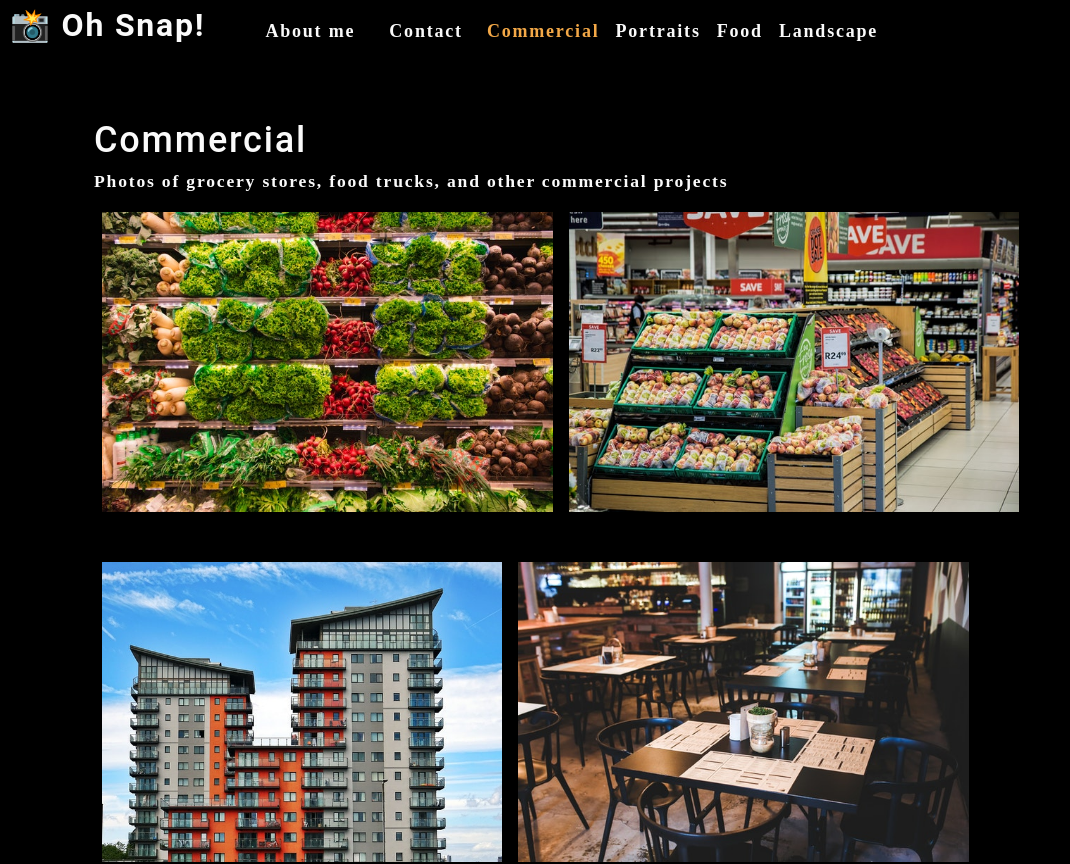
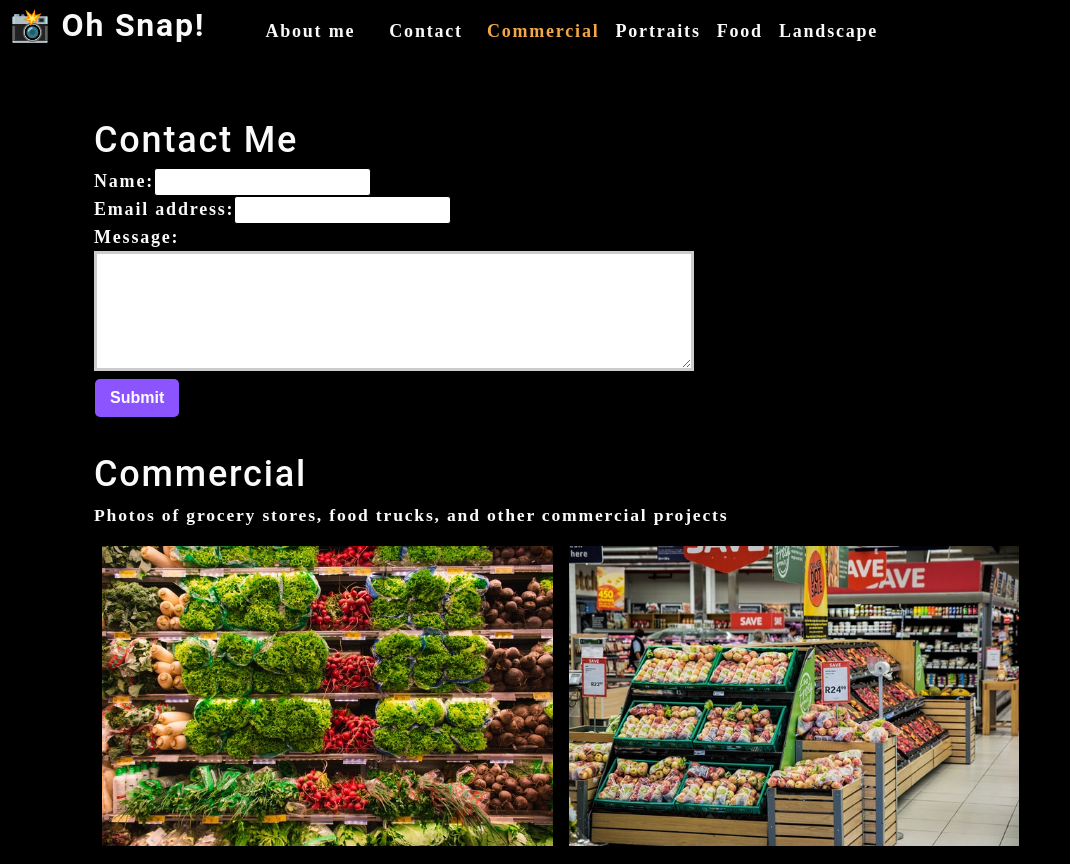
Before and after one commit to KJWesthoff/photo-port, a React (Create React App) app: page / in a window 1280 px wide. Shown: the top 864 px of the page, without its empty margins (0-1070 px from the left). Built offline with nearby package versions, Linux system fonts and the light colour scheme.

Commit message:
form working

```diff
--- a/src/App.js
+++ b/src/App.js
@@ -3,6 +3,7 @@ import React, { useState} from 'react';
 import About from './components/About';
 import Nav from './components/Nav';
 import Gallery from './components/Gallery';
+import ContactForm from './components/Contact';
 import './App.css';
 
 
@@ -38,10 +39,8 @@ function App() {
       currentCategory={currentCategory}>
     </Nav>
     <main>
-      <Gallery
-
-            currentCategory={currentCategory}
-      ></Gallery>
+      <ContactForm></ContactForm>
+      <Gallery currentCategory={currentCategory}></Gallery>
       <About></About>
     </main>
   </div>
--- a/src/components/Contact/index.js
+++ b/src/components/Contact/index.js
@@ -1,31 +1,57 @@
-import React from 'react';
+import React, { useState } from "react";
 
 function ContactForm() {
+  const [formState, setFormState] = useState({
+    name: "",
+    email: "",
+    message: "",
+  });
+  const { name, email, message } = formState;
 
-    return(
+  function handleChange(s) {
+    setFormState({ ...formState, [s.target.name]: s.target.value });
+  }
+
+  function handleSubmit(s) {
+      s.preventDefault();
+      console.log(formState);
+  }
+
+  return (
     <section>
       <h1>Contact Me</h1>
-            <form id = "contact-form">
-
+      <form id="contact-form" onSubmit={handleSubmit}>
         <div>
           <label htmlFor="name">Name:</label>
-                    <input type ="text" name = "name"></input>
+          <input
+            type="text"
+            name="name"
+            defaultValue={name}
+            onChange={handleChange}
+          ></input>
         </div>
         <div>
           <label htmlFor="email">Email address:</label>
-                    <input type ="email" name = "email"></input>
+          <input
+            type="email"
+            name="email"
+            defaultValue={email}
+            onChange={handleChange}
+          ></input>
         </div>
         <div>
           <label htmlFor="message">Message:</label>
-                    <textarea  name = "message" rows ="5"></textarea>
+          <textarea
+            name="message"
+            rows="5"
+            defaultValue={message}
+            onChange={handleChange}
+          ></textarea>
         </div>
-                <button type = "submit">Submit</button>
-
+        <button type="submit">Submit</button>
       </form>
     </section>
-
   );
-
 }
 
 export default ContactForm;
```
Lines whose indentation alone changed are shown as unchanged.
